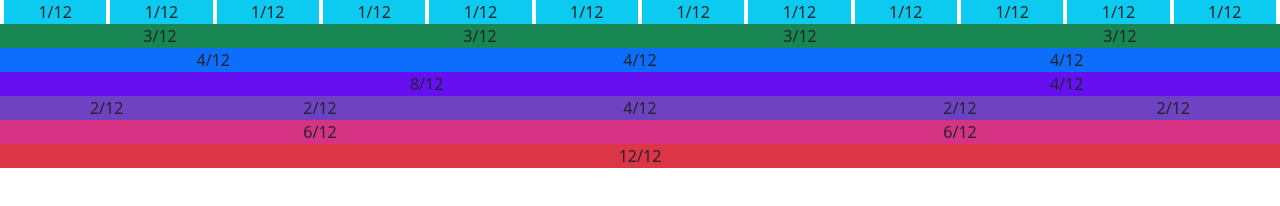
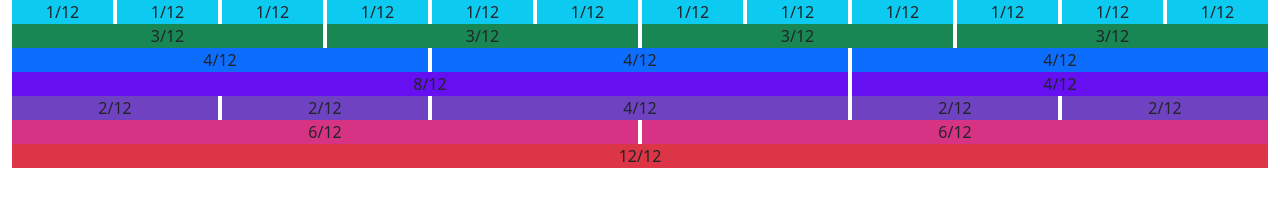
Before and after one commit to MunchQuim/enfocat, a website: page bootstrap/ejercicio_153.html in a window 1280 px wide. Drawn offline with Linux system fonts and the light colour scheme.

Commit message:
terminado ejercicio 153

```diff
--- a/bootstrap/ejercicio_153.html
+++ b/bootstrap/ejercicio_153.html
@@ -1,5 +1,6 @@
 <!DOCTYPE html>
 <html lang="es" class="h-100">
+
 <head>
   <meta charset="UTF-8" />
   <meta http-equiv="X-UA-Compatible" content="IE=edge" />
@@ -7,50 +8,111 @@
   <title>Document</title>
   <link rel="stylesheet" href="ejercicio_153.css" />
 </head>
+
 <body class="h-100">
   <section class="container-fluid h-100 text-center">
-      <div class="row">
-        <div class="col bg-info mx-1">1/12</div>
-        <div class="col bg-info me-1">1/12</div>
-        <div class="col bg-info me-1">1/12</div>
-        <div class="col bg-info me-1">1/12</div>
-        <div class="col bg-info me-1">1/12</div>
-        <div class="col bg-info me-1">1/12</div>
-        <div class="col bg-info me-1">1/12</div>
-        <div class="col bg-info me-1">1/12</div>
-        <div class="col bg-info me-1">1/12</div>
-        <div class="col bg-info me-1">1/12</div>
-        <div class="col bg-info me-1">1/12</div>
-        <div class="col bg-info me-1">1/12</div>
+    <div class="row gx-1">
+      <div class="col">
+        <div class=" bg-info">1/12</div>
+      </div>
+      <div class="col">
+        <div class=" bg-info">1/12</div>
+      </div>
+      <div class="col">
+        <div class=" bg-info">1/12</div>
+      </div>
+      <div class="col">
+        <div class=" bg-info">1/12</div>
+      </div>
+      <div class="col">
+        <div class=" bg-info">1/12</div>
+      </div>
+      <div class="col">
+        <div class=" bg-info">1/12</div>
+      </div>
+      <div class="col">
+        <div class=" bg-info">1/12</div>
+      </div>
+      <div class="col">
+        <div class=" bg-info">1/12</div>
+      </div>
+      <div class="col">
+        <div class=" bg-info">1/12</div>
+      </div>
+      <div class="col">
+        <div class=" bg-info">1/12</div>
+      </div>
+      <div class="col">
+        <div class=" bg-info">1/12</div>
+      </div>
+      <div class="col">
+        <div class=" bg-info">1/12</div>
+      </div>
     </div>
 
-      <div class="row">
-        <div class="col bg-success">3/12</div>
-        <div class="col bg-success">3/12</div>
-        <div class="col bg-success">3/12</div>
-        <div class="col bg-success">3/12</div>
+    <div class="row gx-1">
+      <div class="col">
+        <div class="bg-success">3/12</div>
       </div>
-      <div class="row">
-        <div class="col-4 bg-primary">4/12</div>
-        <div class="col-4 bg-primary">4/12</div>
-        <div class="col-4 bg-primary">4/12</div>
+      <div class="col">
+        <div class="bg-success">3/12</div>
       </div>
-      <div class="row">
-        <div class="col-8 bg-indigo">8/12</div>
-        <div class="col-4 bg-indigo">4/12</div>
+      <div class="col">
+        <div class="bg-success">3/12</div>
       </div>
-      <div class="row">
-        <div class="col-2 bg-purple">2/12</div>
-        <div class="col-2 bg-purple">2/12</div>
-        <div class="col-4 bg-purple">4/12</div>
-        <div class="col-2 bg-purple">2/12</div>
-        <div class="col-2 bg-purple">2/12</div>
+      <div class="col">
+        <div class="bg-success">3/12</div>
       </div>
-      <div class="row">
-        <div class="col-6 bg-pink">6/12</div>
-        <div class="col-6 bg-pink">6/12</div>
     </div>
-      <div class="row"><div class="col-12 bg-danger">12/12</div></div>
+    <div class="row gx-1">
+      <div class="col">
+        <div class="bg-primary">4/12</div>
+      </div>
+      <div class="col">
+        <div class="bg-primary">4/12</div>
+      </div>
+      <div class="col">
+        <div class="bg-primary">4/12</div>
+      </div>
+    </div>
+    <div class="row gx-1">
+      <div class="col-8">
+        <div class="bg-indigo">8/12</div>
+      </div>
+      <div class="col">
+        <div class="bg-indigo">4/12</div>
+      </div>
+    </div>
+    <div class="row gx-1">
+      <div class="col">
+        <div class="bg-purple">2/12</div>
+      </div>
+      <div class="col">
+        <div class="bg-purple">2/12</div>
+      </div>
+      <div class="col-4">
+        <div class="bg-purple">4/12</div>
+      </div>
+      <div class="col">
+        <div class="bg-purple">2/12</div>
+      </div>
+      <div class="col">
+        <div class="bg-purple">2/12</div>
+      </div>
+    </div>
+    <div class="row gx-1">
+      <div class="col">
+        <div class="bg-pink">6/12</div>
+      </div>
+      <div class="col">
+        <div class="bg-pink">6/12</div>
+      </div>
+    </div>
+    <div class="row gx-1">
+      <div class="col">
+        <div class="bg-danger">12/12</div>
+      </div>
+    </div>
   </section>
   <!-- <section class="container"></section>
     <section class="container"></section>
@@ -59,4 +121,5 @@
     <section class="container"></section>
     <section class="container"></section> -->
 </body>
+
 </html>
```
Lines whose indentation alone changed are shown as unchanged.
